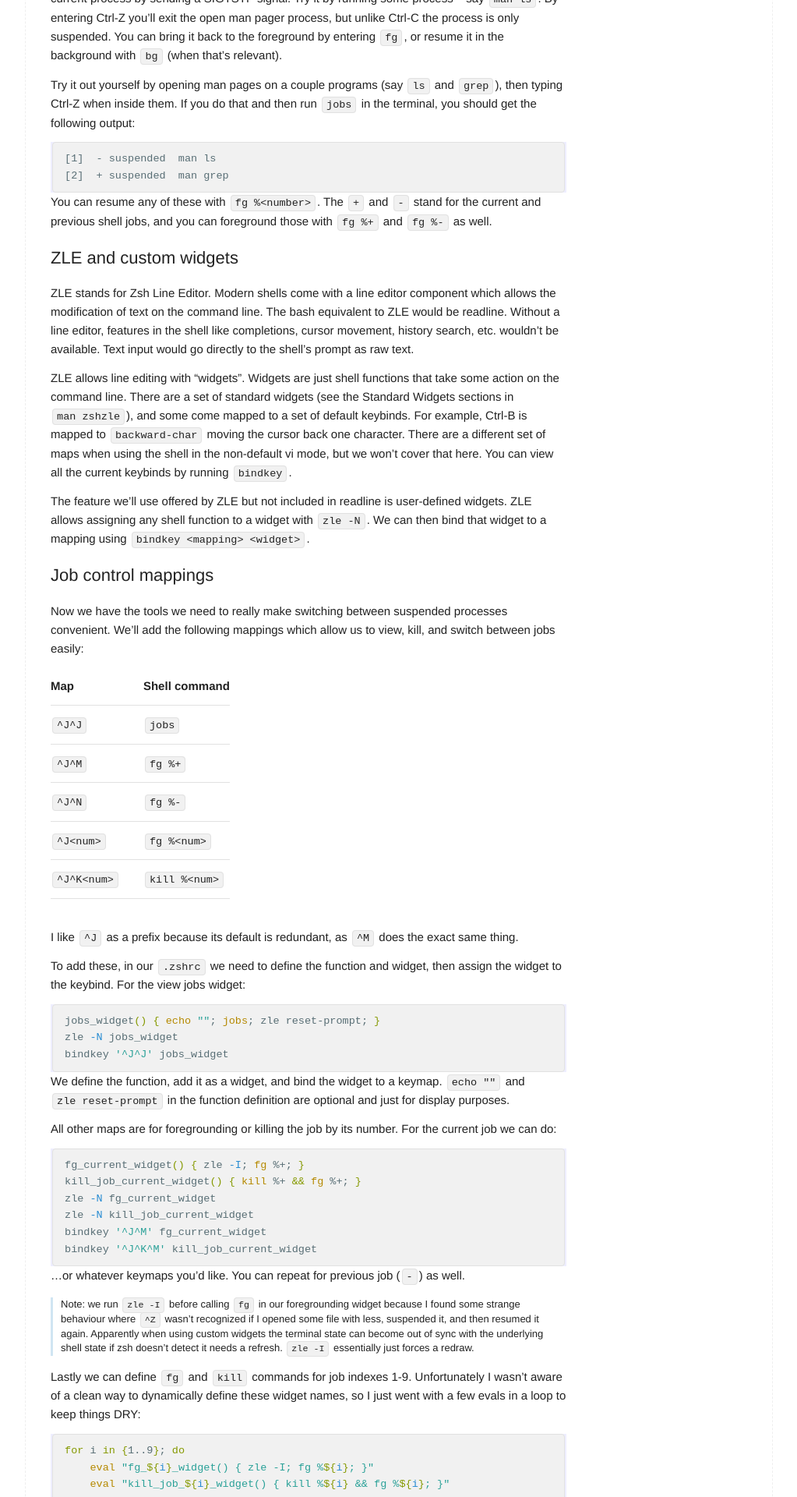
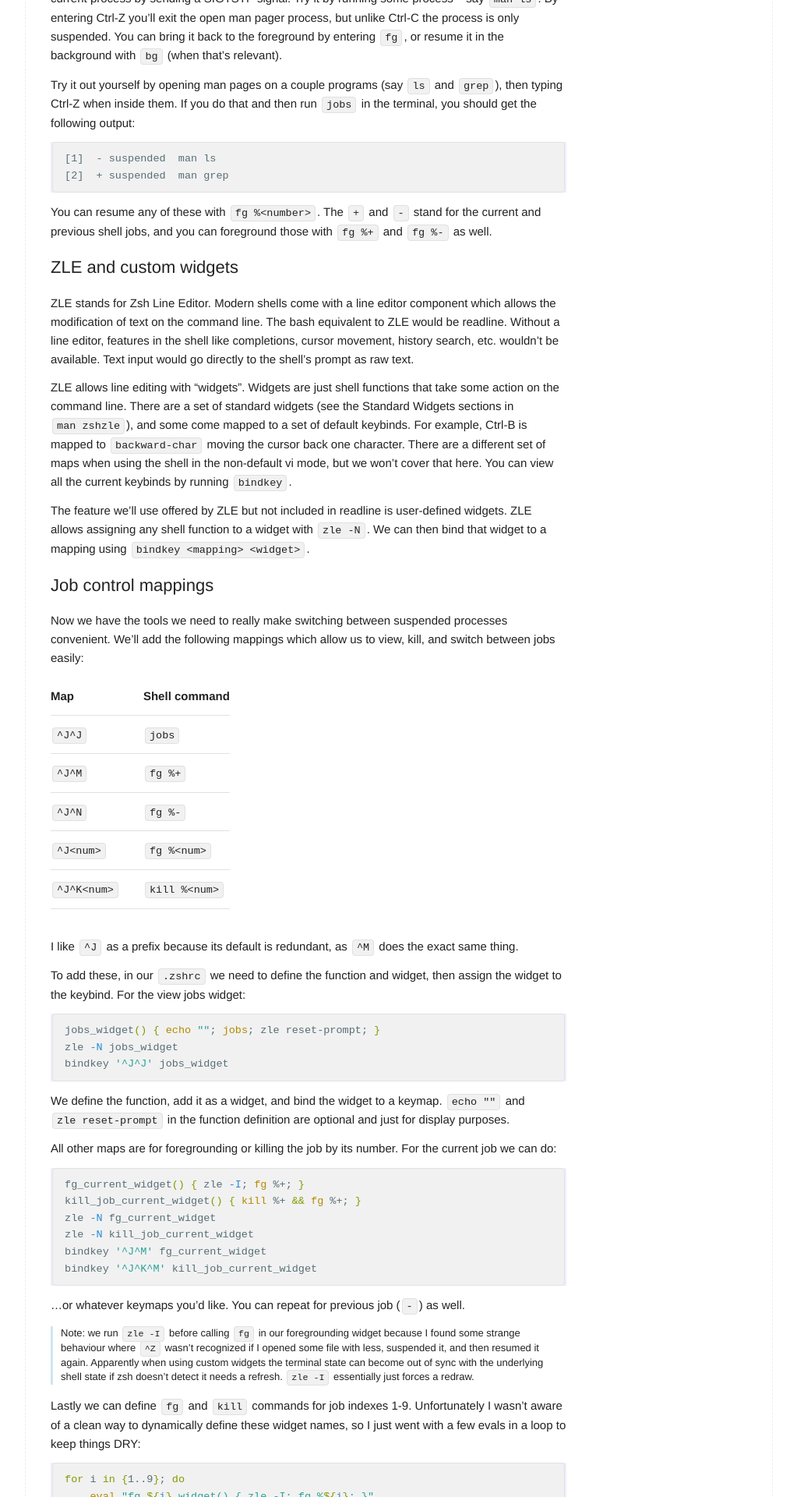
Before and after one commit to j-krl/blog, a Jekyll site: the page built from _posts/2025-11-28-suspending-shell-processes.md, in a window 1280 px wide. Shown: the part 882-2802 px from the top of the page at 78% size, without its empty margins (128-1151 px from the left). Built offline with Jekyll 4.4.1, drawn with Linux system fonts in a browser that asks for light colours.

Commit message:
FIX: code block white space

```diff
--- a/_sass/_syntax-highlighting.scss
+++ b/_sass/_syntax-highlighting.scss
@@ -20,6 +20,7 @@ green     #859900  operators, other keywords
     background-color: #eef;
     color: #586e75;
     overflow-x: auto;
+    margin-bottom: 1.25rem;
 
     pre {
         background-color: #eef;
```
